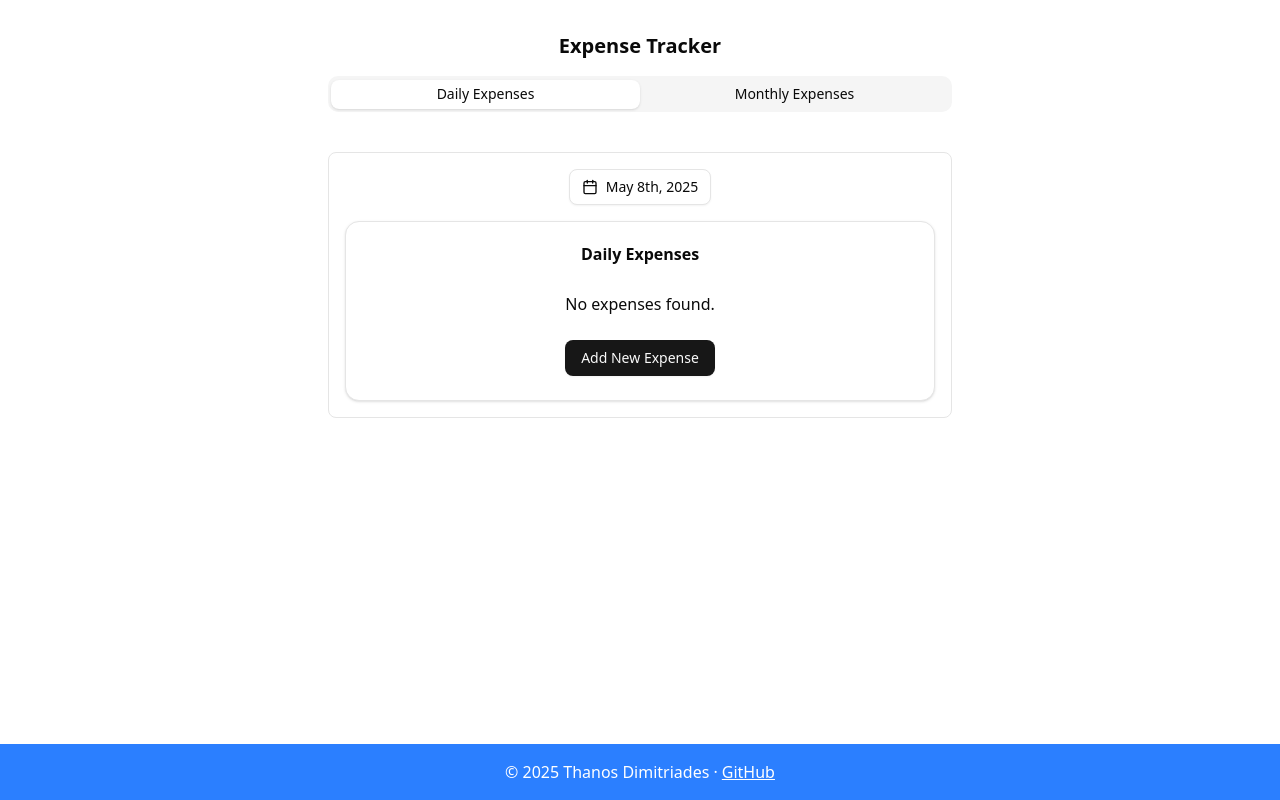
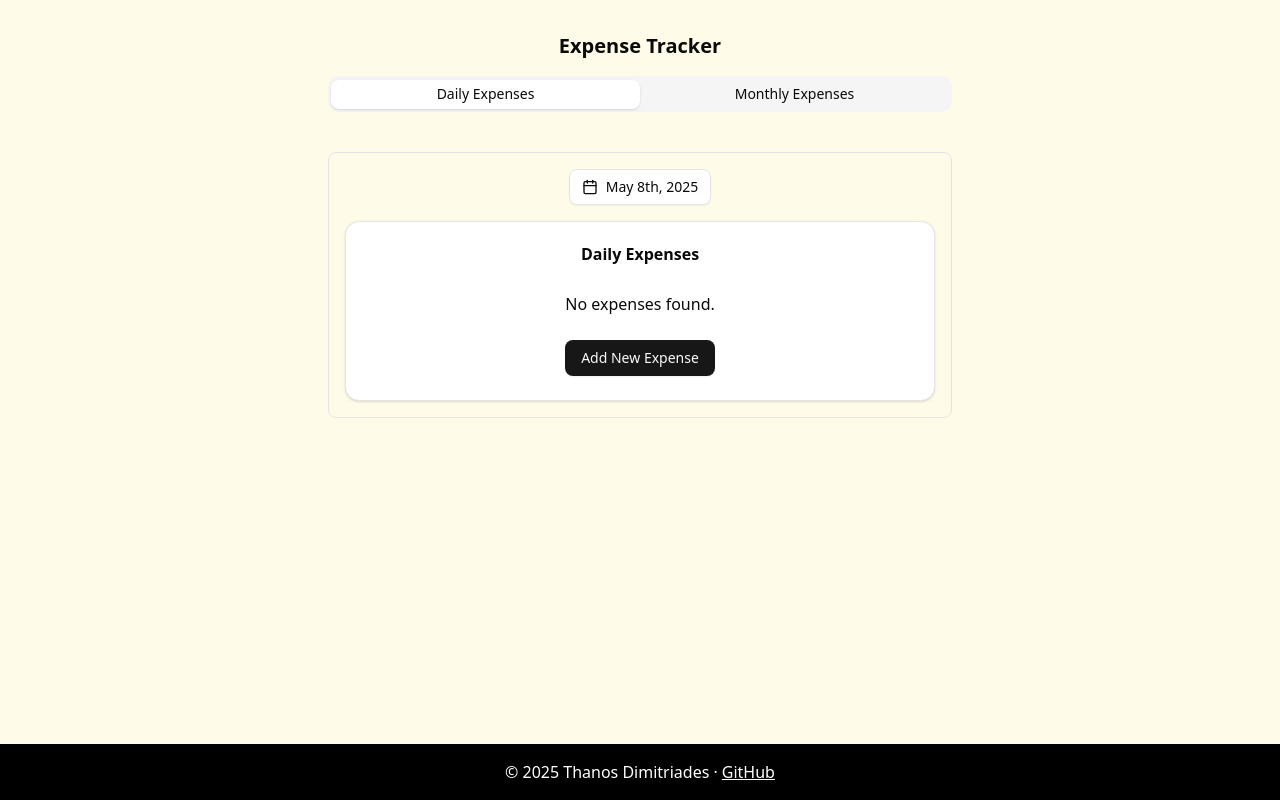
Before and after one commit to lapiselazul/expense-tracker-nextjs, a Next.js app: page / in a window 1280 px wide. Built offline with nearby package versions, Linux system fonts and the light colour scheme.

Commit message:
color change

```diff
--- a/app/page.tsx
+++ b/app/page.tsx
@@ -6,7 +6,7 @@ import MonthlyTab from "@/components/MonthlyTab";
 
 export default function Home() {
   return (
-    <div className="flex flex-col min-h-screen">
+    <div className="flex flex-col min-h-screen bg-yellow-50">
       <div className="w-full min-w-full mx-auto p-4 flex-grow">
         <h1 className="text-xl text-center font-bold m-4">Expense Tracker</h1>
 
@@ -31,7 +31,7 @@ export default function Home() {
           </div>
         </Tabs>
       </div>
-      <footer className="w-full p-4 text-center bg-blue-500 text-white">
+      <footer className="w-full p-4 text-center bg-black text-white">
         <p>
           &copy; {new Date().getFullYear()} Thanos Dimitriades &middot;
           <a href="https://github.com/lapiselazul" className="underline hover:text-white ml-1">
--- a/next.config.mjs
+++ b/next.config.mjs
@@ -3,7 +3,7 @@ import withSerwistInit from "@serwist/next";
 const withSerwist = withSerwistInit({
   swSrc: "app/sw.ts",
   swDest: "public/sw.js",
-  disable: process.env.NODE_ENV !== "production", // https://github.com/serwist/serwist/issues/54
+  disable: true, // https://github.com/serwist/serwist/issues/54
 });
 
 export default withSerwist({
```
